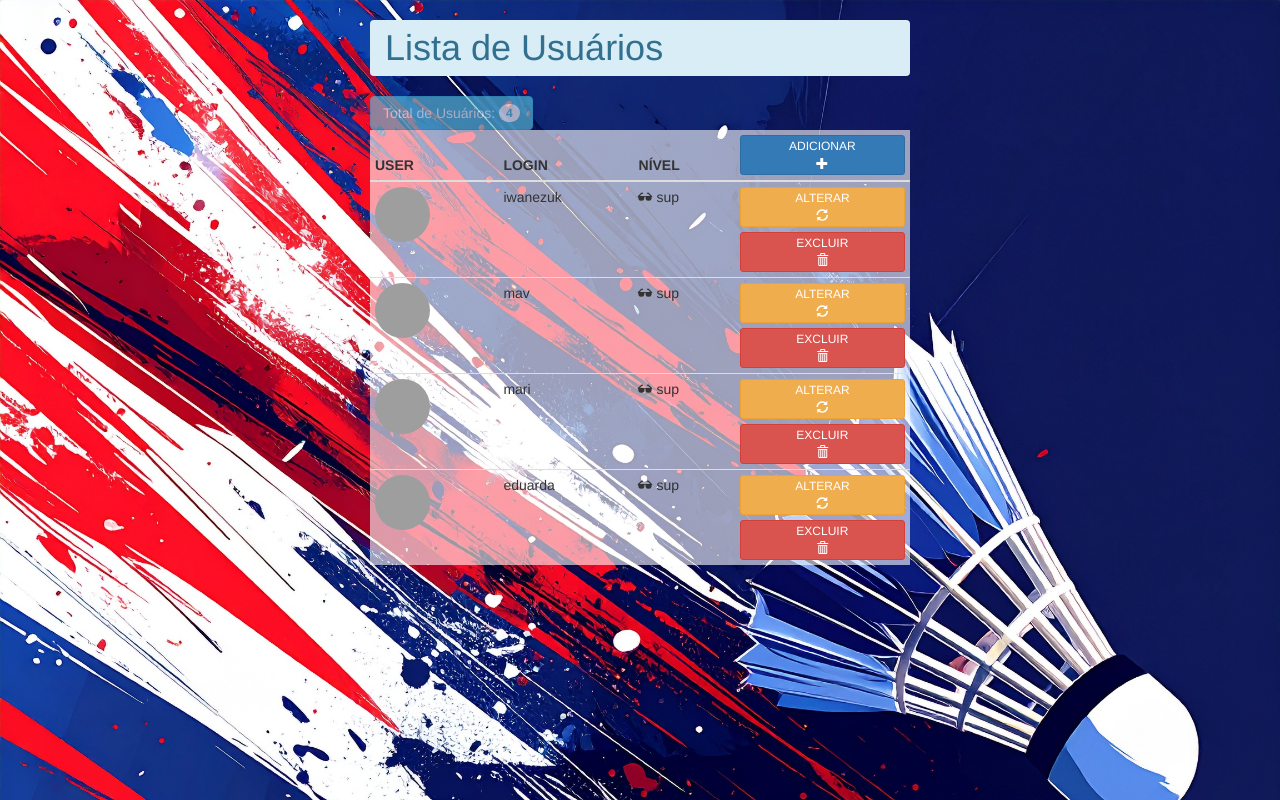
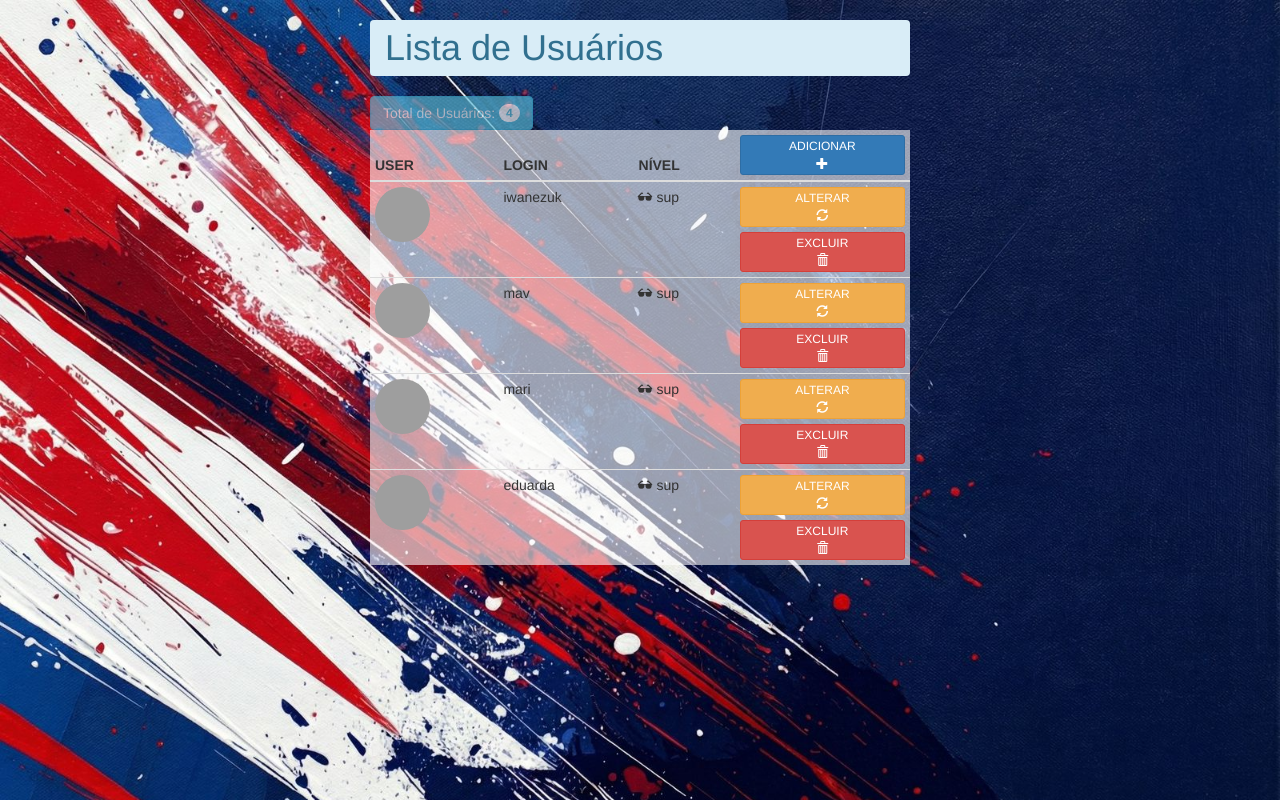
Before and after one commit to leticiakonno/badminton_itape, a PHP site: page /admin/usuarios_lista.php in a window 1280 px wide. Run offline with PHP 8.4, Linux system fonts and the light colour scheme; data comes from the database, SQL or seed files in the repository; grey boxes are pictures that could not be loaded.

Commit message:
modified:   css/meu_estilo.css 	new file:   imagens/fundo4.jpeg

```diff
--- a/css/meu_estilo.css
+++ b/css/meu_estilo.css
@@ -2,7 +2,7 @@
 /* CSS Document */
 
 .fundofixo {
-    background-image: url("../imagens/fundo.jpg") !important;
+    background-image: url("../imagens/fundo4.jpeg") !important;
     background-repeat: no-repeat !important;
     background-attachment: fixed !important;
     background-size: cover !important;
```
Also changed, not shown: imagens/fundo4.jpeg (added).
